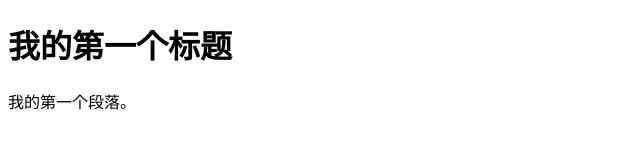
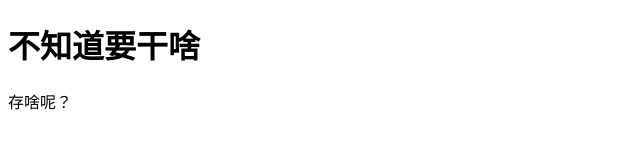
Before and after one commit to xcatwalker/xcatwalker.github.io, a plain HTML site: page index.html in a window 1280 px wide. Shown: the whole page, without its empty margins (0-640 px from the left). Drawn offline with Linux system fonts and the light colour scheme.

Commit message:
Update index.html

```diff
--- a/index.html
+++ b/index.html
@@ -2,10 +2,10 @@
 <html>
 <head>
     <meta charset="utf-8">
-    <title>菜鸟教程(runoob.com)</title>
+    <title>测试(runoob.com)</title>
 </head>
 <body>
-<h1>我的第一个标题</h1>
-<p>我的第一个段落。</p>
+<h1>不知道要干啥</h1>
+<p>存啥呢？</p>
 </body>
 </html>
```
